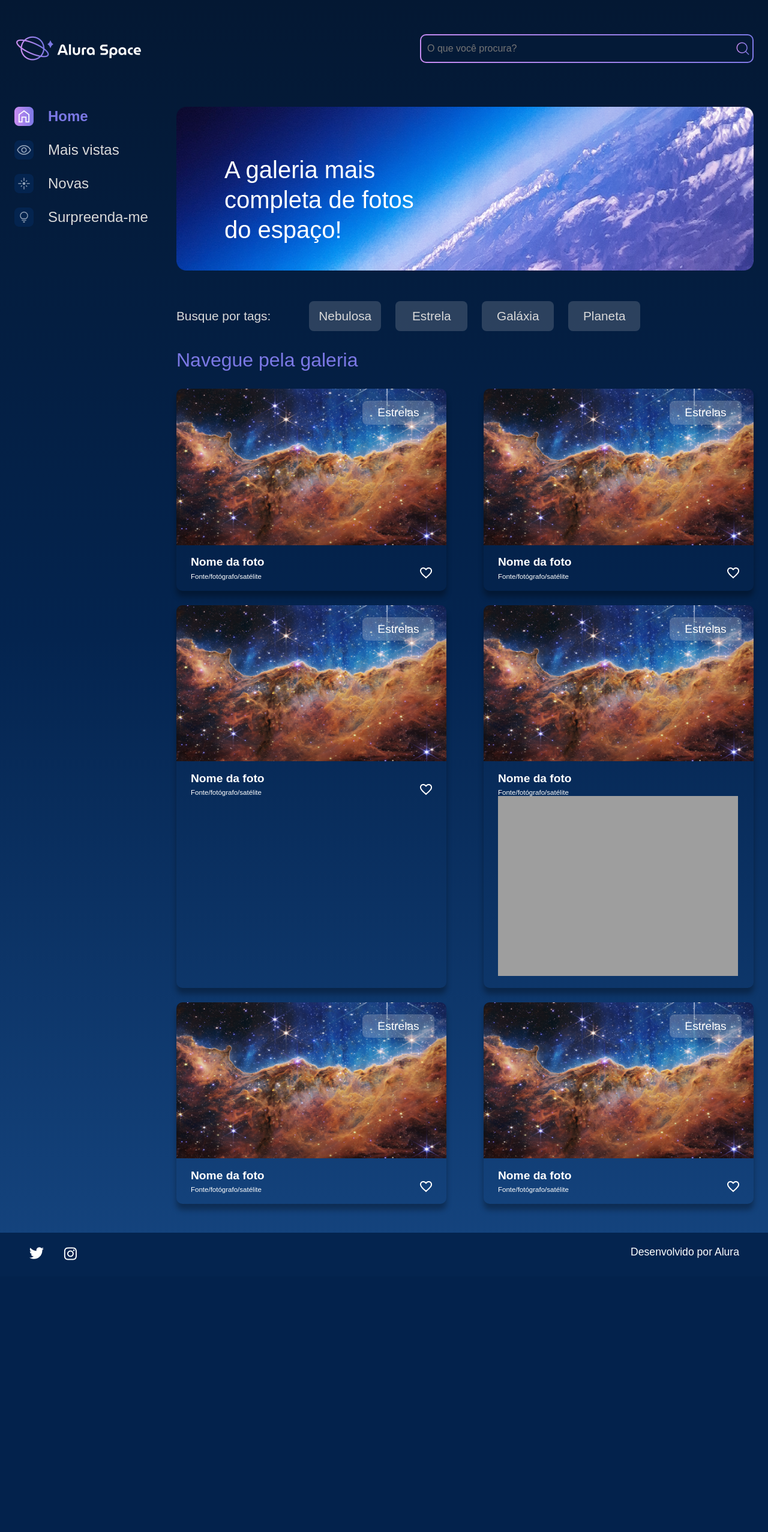
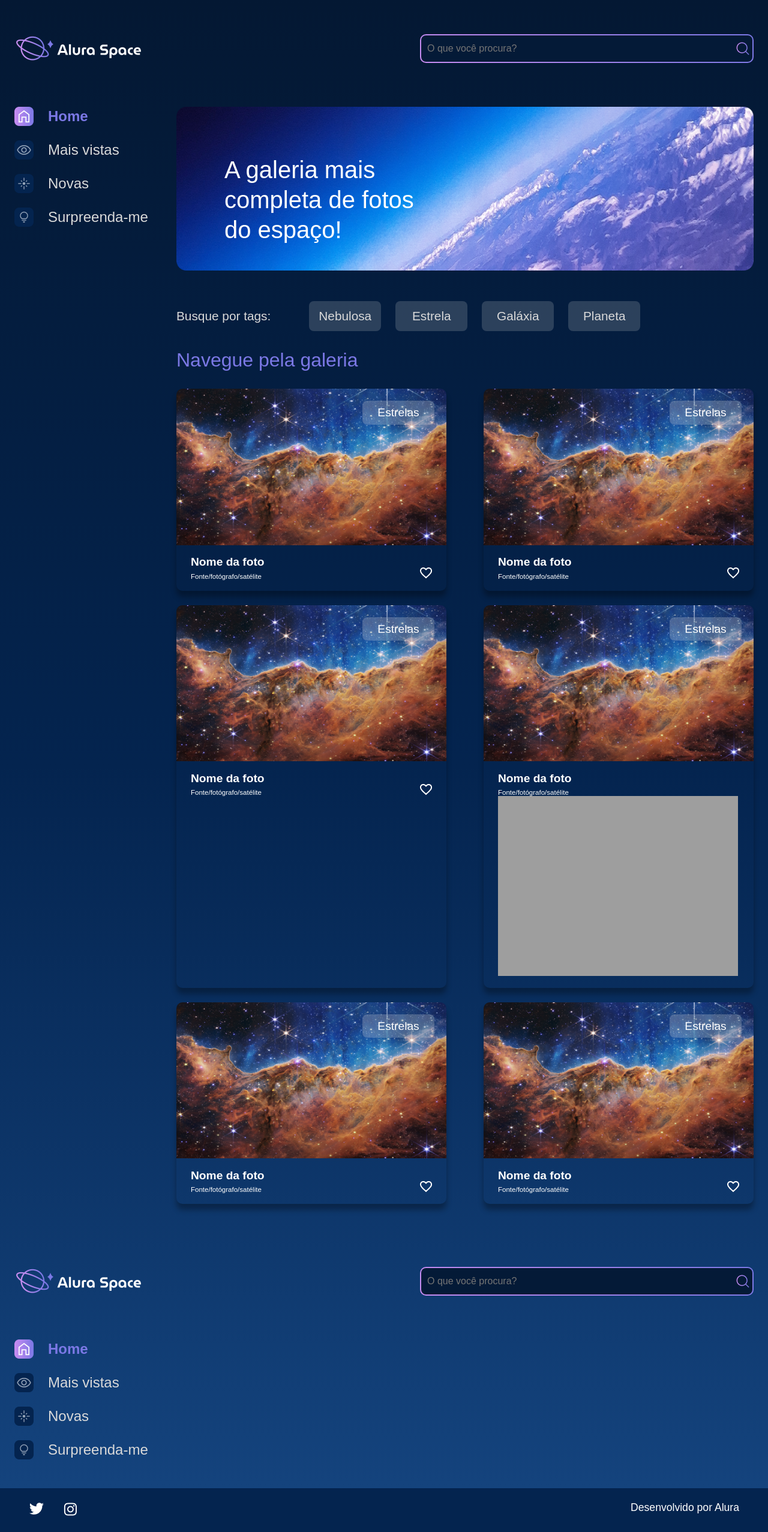
Before and after one commit to leogaspar007/Alura-Space, a Django app: page / in a window 1280 px wide. Shown: the whole page at 60% size. Before the commit the page ends 2101 px from the top, so only its background shows below. Run offline with Django 4.2, Linux system fonts and the light colour scheme; grey boxes are pictures that could not be loaded.

Commit message:
First commit.

```diff
--- a/galeria/urls.py
+++ b/galeria/urls.py
@@ -2,6 +2,6 @@ from django.urls import path
 from galeria.views import index, imagem
 
 urlpatterns = [
-    path('', index),
-    path('imagem/', imagem)
+    path('', index, name='index'),
+    path('imagem/', imagem, name='imagem')
 ]
--- /dev/null
+++ b/templates/galeria/base.html
@@ -0,0 +1,22 @@
+<!DOCTYPE html>
+<html lang="pt-br">
+{% load static %}
+
+<head>
+    <meta charset="UTF-8">
+    <meta http-equiv="X-UA-Compatible" content="IE=edge">
+    <meta name="viewport" content="width=device-width, initial-scale=1.0">
+    <title>Alura Space</title>
+    <link rel="preconnect" href="https://fonts.googleapis.com">
+    <link rel="preconnect" href="https://fonts.gstatic.com" crossorigin>
+    <link href="https://fonts.googleapis.com/css2?family=Poppins:wght@400;500;600&display=swap" rel="stylesheet">
+    <link rel="stylesheet" href="{% static '/styles/style.css' %}">
+</head>
+
+<body>
+    {% block content %}{% endblock %}
+    {% include 'galeria/partials/_menu_lateral.html' %}
+    {% include 'galeria/partials/_footer.html' %}
+</body>
+
+</html>
--- a/templates/galeria/index.html
+++ b/templates/galeria/index.html
@@ -1,19 +1,6 @@
+{% extends 'galeria/base.html' %}
 {% load static %}
-<!DOCTYPE html>
-<html lang="pt-br">
-
-<head>
-    <meta charset="UTF-8">
-    <meta http-equiv="X-UA-Compatible" content="IE=edge">
-    <meta name="viewport" content="width=device-width, initial-scale=1.0">
-    <title>Alura Space</title>
-    <link rel="preconnect" href="https://fonts.googleapis.com">
-    <link rel="preconnect" href="https://fonts.gstatic.com" crossorigin>
-    <link href="https://fonts.googleapis.com/css2?family=Poppins:wght@400;500;600&display=swap" rel="stylesheet">
-    <link rel="stylesheet" href="{% static '/styles/style.css' %}">
-</head>
-
-<body>
+{% block content %}
     <div class="pagina-inicial">
         <header class="cabecalho">
             <img src="{% static '/assets/logo/Logo(2).png' %}" alt="Logo da Alura Space" />
@@ -52,7 +39,7 @@
                         <h2 class="cards__titulo">Navegue pela galeria</h2>
                         <ul class="cards__lista">
                             <li class="card">
-                                <a href="imagem.html">
+                                <a href="{% url 'imagem' %}">
                                     <img class="card__imagem" src="{% static '/assets/imagens/galeria/carina-nebula.png' %}" alt="foto">
                                 </a>
                                 <span class="card__tag">Estrelas</span>
@@ -67,7 +54,7 @@
                                 </div>
                             </li>
                             <li class="card">
-                                <a href="imagem.html">
+                                <a href="{% url 'imagem' %}">
                                     <img class="card__imagem" src="{% static '/assets/imagens/galeria/carina-nebula.png' %}" alt="foto">
                                 </a>
                                 <span class="card__tag">Estrelas</span>
@@ -82,7 +69,7 @@
                                 </div>
                             </li>
                             <li class="card">
-                                <a href="imagem.html">
+                                <a href="{% url 'imagem' %}">
                                     <img class="card__imagem" src="{% static '/assets/imagens/galeria/carina-nebula.png' %}" alt="foto">
                                 </a>
                                 <span class="card__tag">Estrelas</span>
@@ -97,7 +84,7 @@
                                 </div>
                             </li>
                             <li class="card">
-                                <a href="imagem.html">
+                                <a href="{% url 'imagem' %}">
                                     <img class="card__imagem" src="{% static '/assets/imagens/galeria/carina-nebula.png' %}" alt="foto">
                                 </a>
                                 <span class="card__tag">Estrelas</span>
@@ -112,7 +99,7 @@
                                 </div>
                             </li>
                             <li class="card">
-                                <a href="imagem.html">
+                                <a href="{% url 'imagem' %}">
                                     <img class="card__imagem" src="{% static '/assets/imagens/galeria/carina-nebula.png' %}" alt="foto">
                                 </a>
                                 <span class="card__tag">Estrelas</span>
@@ -127,7 +114,7 @@
                                 </div>
                             </li>
                             <li class="card">
-                                <a href="imagem.html">
+                                <a href="{% url 'imagem' %}">
                                     <img class="card__imagem" src="{% static '/assets/imagens/galeria/carina-nebula.png' %}" alt="foto">
                                 </a>
                                 <span class="card__tag">Estrelas</span>
@@ -147,17 +134,4 @@
             </section>
         </main>
     </div>
-    <footer class="rodape">
-        <div class="rodape__icones">
-            <a href="https://twitter.com/AluraOnline" target=”_blank” >
-                <img src="{% static '/assets/ícones/1x/twitter.png' %}" alt="ícone twitter">
-            </a>
-            <a href="https://www.instagram.com/aluraonline/" target=”_blank” >
-                <img src="{% static '/assets/ícones/1x/instagram.png' %}" alt="ícone instagram">
-            </a>
-        </div>
-        <p class="rodape__texto">Desenvolvido por Alura</p>
-    </footer>
-</body>
-
-</html>
+{% endblock %}
--- /dev/null
+++ b/templates/galeria/partials/_footer.html
@@ -0,0 +1,13 @@
+{% load static %}
+
+<footer class="rodape">
+    <div class="rodape__icones">
+        <a href="https://twitter.com/AluraOnline" target=”_blank” >
+            <img src="{% static '/assets/ícones/1x/twitter.png' %}" alt="ícone twitter">
+        </a>
+        <a href="https://www.instagram.com/aluraonline/" target=”_blank” >
+            <img src="{% static '/assets/ícones/1x/instagram.png' %}" alt="ícone instagram">
+        </a>
+    </div>
+    <p class="rodape__texto">Desenvolvido por Alura</p>
+</footer>
--- /dev/null
+++ b/templates/galeria/partials/_menu_lateral.html
@@ -0,0 +1,22 @@
+{% load static %}
+
+<div class="pagina-inicial">
+    <header class="cabecalho">
+        <img src="{% static '/assets/logo/Logo(2).png' %}" alt="Logo da Alura Space" />
+        <div class="cabecalho__busca">
+            <div class="busca__fundo">
+                <input class="busca__input" type="text" placeholder="O que você procura?">
+                <img class="busca__icone" src="{% static '/assets/ícones/1x/search.png' %}" alt="ícone de search">
+            </div>
+        </div>
+    </header>
+    <main class="principal">
+        <section class="menu-lateral">
+            <nav class="menu-lateral__navegacao">
+                <a href="#"><img src="{% static '/assets/ícones/1x/Home - ativo.png' %}"> Home</a>
+                <a href="#"><img src="{% static '/assets/ícones/1x/Mais vistas - inativo.png' %}"> Mais vistas</a>
+                <a href="#"><img src="{% static '/assets/ícones/1x/Novas - inativo.png' %}"> Novas</a>
+                <a href="#"><img src="{% static '/assets/ícones/1x/Surpreenda-me - inativo.png' %}"> Surpreenda-me</a>
+            </nav>
+        </section>
+</div>
```
Also changed, not shown: templates/galeria/imagem.html (+5 -32 lines), README.md (added).
